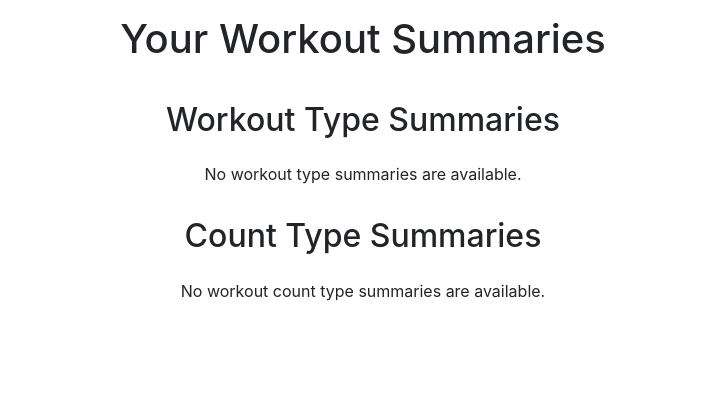
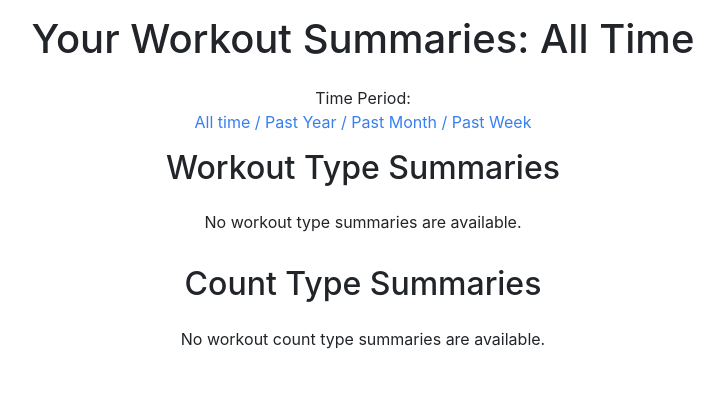
Before and after one commit to calrh007/project-a-07-personal-copy, a Django app: page /workout_summary/ in a window 1280 px wide. Shown: the part 70-490 px from the top of the page, without its empty margins (277-1001 px from the left). Run offline with Django 3.2, Linux system fonts and the light colour scheme; the visitor is signed in with stand-in values (Sample User, id 1); data that the repository does not hold is empty.

Commit message:
add summary date ranges

```diff
--- a/workout_app/templates/workout_app/workout_summary.html
+++ b/workout_app/templates/workout_app/workout_summary.html
@@ -1,8 +1,10 @@
 {% extends "workout_app/base.html" %}
+{% load custom_tags %}
 
 {% block content %}
 <div class="col text-center">
-    <h1 style="padding:15px">Your Workout Summaries</h1>
+    <h1 style="padding:15px">Your Workout Summaries: {{ time_per }}</h1>
+    <div>Time Period: </div><div style="color: #387FF0"><a href="?{% url_replace request 'days_back' 0 %}" style="color: #387FF0">All time</a> / <a href="?{% url_replace request 'days_back' 365 %}" style="color:#387FF0">Past Year</a> / <a href="?{% url_replace request 'days_back' 30 %}" style="color:#387FF0">Past Month</a> / <a href="?{% url_replace request 'days_back' 7 %}" style="color:#387FF0">Past Week</a></div>
     <h2 style="padding:15px">Workout Type Summaries</h2>
     {% if wts %}
         {% for wt, wta in wts.items %}
--- /dev/null
+++ b/workout_app/templatetags/custom_tags.py
@@ -0,0 +1,9 @@
+from django import template
+
+register = template.Library()
+
+@register.simple_tag
+def url_replace(request, field, value):
+    dict_ = request.GET.copy()
+    dict_[field] = value
+    return dict_.urlencode()
--- a/workout_app/views.py
+++ b/workout_app/views.py
@@ -339,10 +339,31 @@ def workoutSummary(request):
     if request.user.is_anonymous:
         messages.error(request, LE)
         return HttpResponseRedirect('/login/')
+
+    user_workouts = WorkoutLinked.objects.filter(profile=request.user)
+    try:
+        days_back = int(request.GET.get('days_back', '0'))
+        if days_back < 0:
+            days_back = 0
+    except:
+        days_back = 0
+    if days_back > 0:
+        date_back = datetime.date.today() - datetime.timedelta(days=days_back)
+        temp_filter = user_workouts.filter(start_date__gte = date_back, one_day = True)
+        user_workouts = temp_filter | user_workouts.filter(end_date__gte = date_back, one_day = False)
     context = {}
+    if days_back == 0:
+        context['time_per'] = 'All Time'
+    elif days_back == 365:
+        context['time_per'] = 'Past Year'
+    elif days_back == 30:
+        context['time_per'] = 'Past Month'
+    elif days_back == 7:
+        context['time_per'] = 'Past Week'
+    else:
+        context['time_per'] = 'Past ' + str(days_back) + ' Days'
     context['wts'] = {}
     context['cts'] = {}
-    user_workouts = WorkoutLinked.objects.filter(profile=request.user)
     for wt in WorkoutType.objects.all():
         woct = user_workouts.filter(workoutType=wt)
         if woct:
```
Also changed, not shown: workout_app/templatetags/__init__.py (added), 2 other files.
